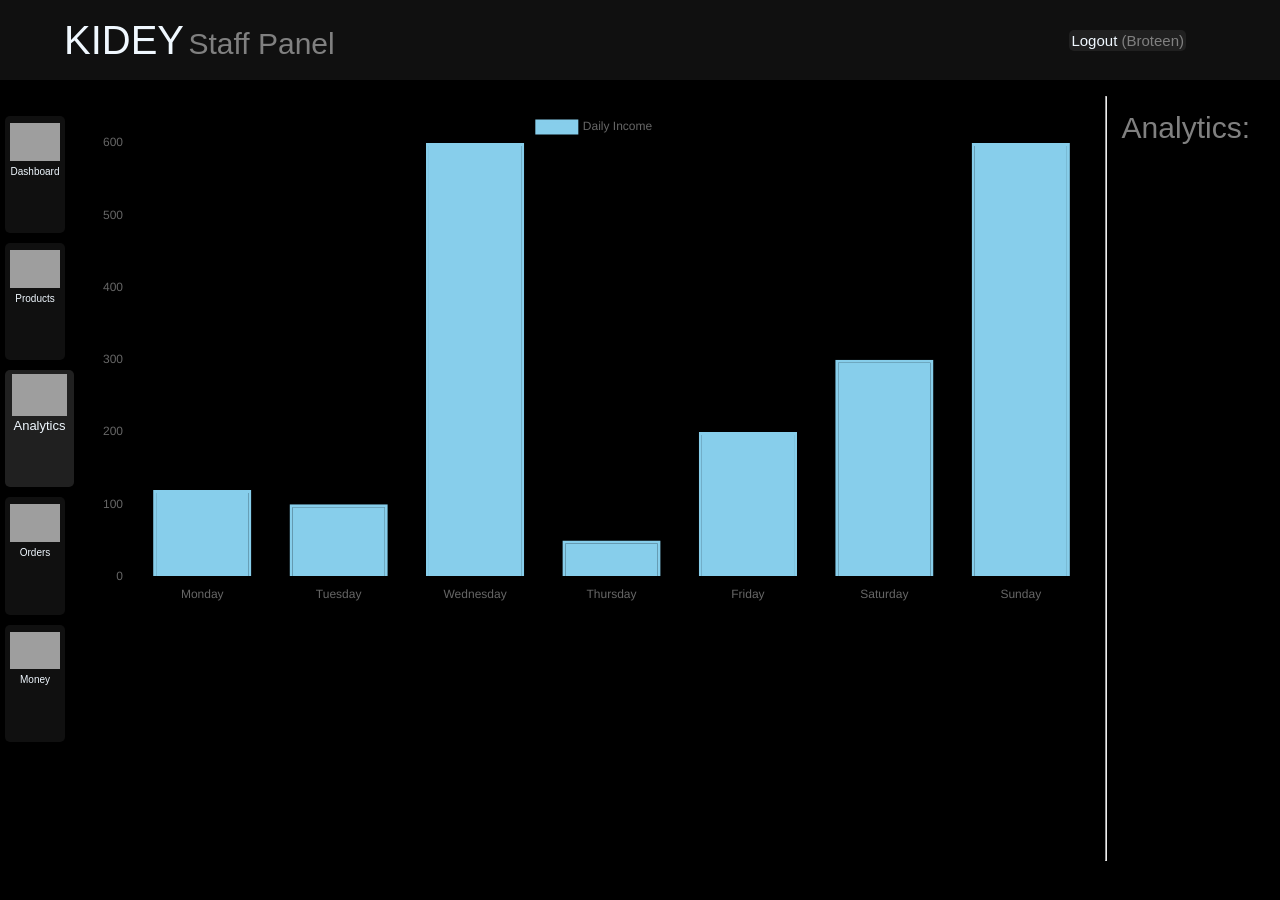
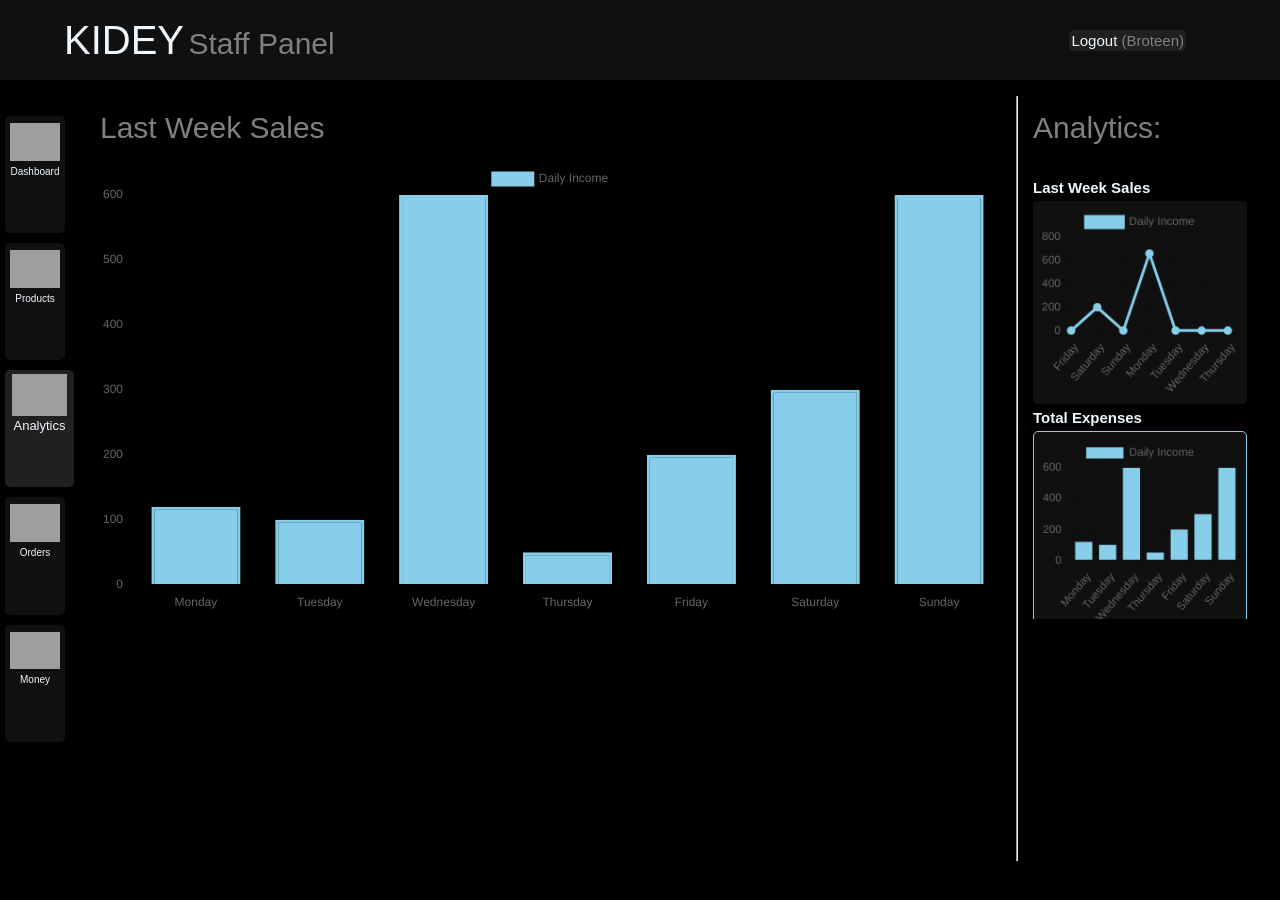
Before and after one commit to B6Infinity/kidey_DEV, a Django app: page /staff/analytics in a window 1280 px wide. Shown: the top 900 px of the page. Run offline with Django 3.2, Linux system fonts and the light colour scheme; a user stored in the database is signed in; data comes from the database, SQL or seed files in the repository; both versions use the stored data as it was after the commit; a map, chart or similar area stays blank; some libraries are stand-ins or nearby versions; grey boxes are pictures that could not be loaded.

Commit message:
bug in da code

```diff
--- a/staff/views.py
+++ b/staff/views.py
@@ -1,3 +1,5 @@
+import datetime
+from datetime import date, timedelta
 from django.core.checks.messages import ERROR
 from django.http.response import HttpResponse, JsonResponse
 from django.shortcuts import render, redirect
@@ -50,6 +52,37 @@ def analytics(request):
         return HttpResponse("You need to login as a staff <a href='/staff'>Login Here</a>")
 
     DATA = {"CURRENT_PAGE": "analytics"}
+
+    # Data to send: Last Week Sales,
+
+    seven_days_before = date.today() - timedelta(days=7)
+
+    # MONDAY IS '0'
+    weekDays = ["Monday", "Tuesday", "Wednesday", "Thursday", "Friday", "Saturday", "Sunday"]
+
+    LAST_WEEK_SALES = [] # Labels(Day), Data
+    # Fetch Last Week Orders
+    last_week_orders = Order.objects.filter(time_of_order__gt=seven_days_before, paid=True)
+    startingDay = seven_days_before.weekday()
+    LAST_WEEK_SALES.append(weekDays[startingDay:] + weekDays[:startingDay])
+
+    sales = []
+    for day in LAST_WEEK_SALES[0]:
+        day_income = 0
+        for order in last_week_orders:
+            if order.time_of_order.weekday() == startingDay:
+                day_income += order.payable_amt
+            startingDay += 1
+            if startingDay == 7:
+                startingDay = 0
+        sales.append(day_income)
+    LAST_WEEK_SALES.append(sales)
+
+
+    print(LAST_WEEK_SALES)
+
+    DATA["LAST_WEEK_SALES"] = LAST_WEEK_SALES
+
     return render(request, 'staff/analytics.html', DATA)
 
 def orders(request):
--- a/static/style.css
+++ b/static/style.css
@@ -381,6 +381,24 @@ button {
     width: 100%;
     height: 400px;
 }
+.small-chart-label{
+    font-size: 15px;
+    font-weight: 700;
+}
+.small-chart:hover{
+    background-color: #202020;
+}
+.active{
+    border: 1px solid skyblue;
+}
+.small-chart{
+    padding: 6px;
+    transition: 0.2s;
+    background-color: #101010;
+    border-radius: 5px;
+    margin: 5px 0px;
+    margin-right: 3px;
+}
 
 /* For Phones */
 
--- a/templates/staff/analytics.html
+++ b/templates/staff/analytics.html
@@ -1,5 +1,5 @@
 {% extends 'staff/base.html' %}
-{% block title %}Products Manager{% endblock title %}
+{% block title %}Analytics{% endblock title %}
 {% block body %}
 
 
@@ -13,12 +13,30 @@
 
     <!-- CHART MAIN -->
     <div class="flex-object" style="flex-grow: 1;">
+        <div class="fnt-med" id="mainChart-heading" style="color: grey;">Last Week Sales</div><br>
         <canvas class="responsive-chart" id="mainChart"></canvas>
-
     </div>
     <hr>
-    <div class="flex-object fnt-med" style="color: grey;">
-        Analytics:
+    <div class="flex-object fnt-med">
+        <div class="fnt-med" id="mainChart-heading" style="color: grey;">Analytics:</div>
+        <br>
+        <div id="small-charts-container" style="overflow-y: auto; height: 440px;">
+
+            <div class="anaylitics-object" onclick="console.log('Total Sales')">
+                <div class="small-chart-label">Last Week Sales</div>
+                <canvas class="small-chart" id="chart-totalSales" width="200" height="190"></canvas>
+            </div>
+            <div class="anaylitics-object" onclick="console.log('Expenses')">
+                <div class="small-chart-label">Total Expenses</div>
+                <canvas class="small-chart active" id="chart-expenses" width="200" height="190"></canvas>
+            </div>
+            <div class="anaylitics-object" onclick="console.log('Most Ordered Product')">
+                <div class="small-chart-label">Most Ordered Product</div>
+                <canvas class="small-chart" id="chart-mostOrdered" width="200" height="190"></canvas>
+            </div>
+
+        </div>
+
     </div>
 
 
@@ -28,8 +46,11 @@
 
 
 <script>
-    var ctx = document.getElementById('mainChart').getContext('2d');
-    var mainChart = new Chart(ctx, {
+
+
+
+    var mainCanvas = document.getElementById('mainChart').getContext('2d');
+    var mainChart = new Chart(mainCanvas, {
         type: 'bar',
         data: {
             labels: ['Monday', 'Tuesday', 'Wednesday', 'Thursday', 'Friday', 'Saturday', 'Sunday'],
@@ -51,6 +72,69 @@
             }
         }
     });
+
+    let canvas_totalSales = document.getElementById('chart-totalSales').getContext('2d');
+    let canvas_expenses = document.getElementById('chart-expenses').getContext('2d');
+    let canvas_mostOrdered = document.getElementById('chart-mostOrdered').getContext('2d');
+
+    // mainChart.
+
+    let chart_totalSales = new Chart(canvas_totalSales, {
+        type: 'line',
+        data: {
+            labels: {{ LAST_WEEK_SALES| safe}}[0],
+                datasets: [{
+                    label: 'Daily Income',
+                    data: {{ LAST_WEEK_SALES| safe}}[1],
+                    backgroundColor: ['skyblue'],
+                    borderColor: [
+                    'skyblue',
+                ],
+                    borderWidth: 3
+            }]
+        },
+    options: {
+        scales: {
+            y: {
+                beginAtZero: true
+            }
+        }
+    }
+    });
+
+
+
+
+    let chart_expenses = new Chart(canvas_expenses, {
+        type: 'bar',
+        data: {
+            labels: ['Monday', 'Tuesday', 'Wednesday', 'Thursday', 'Friday', 'Saturday', 'Sunday'],
+            datasets: [{
+                label: 'Daily Income',
+                data: [120, 100, 600, 50, 200, 300, 600],
+                backgroundColor: ['skyblue']
+            }]
+        },
+        options: {
+            scales: {
+                y: {
+                    beginAtZero: true
+                }
+            }
+        }
+    });
+
+
+    function setMainChart(newChart){
+        mainChart.data.datasets = [];
+        mainChart.data.labels = [];
+
+        mainChart.data.datasets.
+        BUGGGGGGGGGGG
+
+    }
+
+
 </script>
 
 
@@ -65,7 +149,6 @@
     if ("{{CURRENT_PAGE}}" == "analytics") {
         document.getElementById('{{CURRENT_PAGE}}-hotbar').classList.add('hotbar-active');
     }
-
 </script>
 
 {% endblock body %}
```
Also changed, not shown: db.sqlite3.
